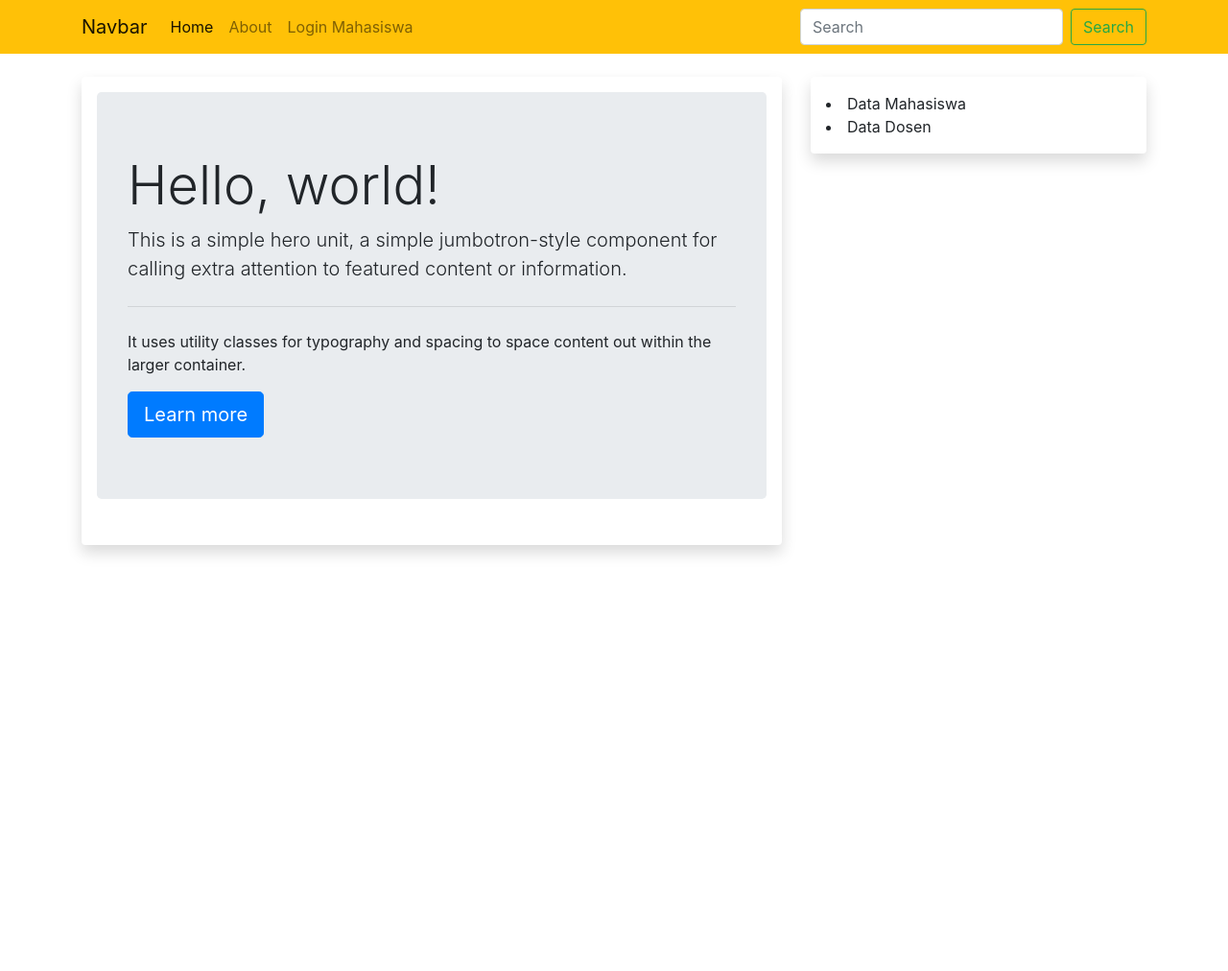
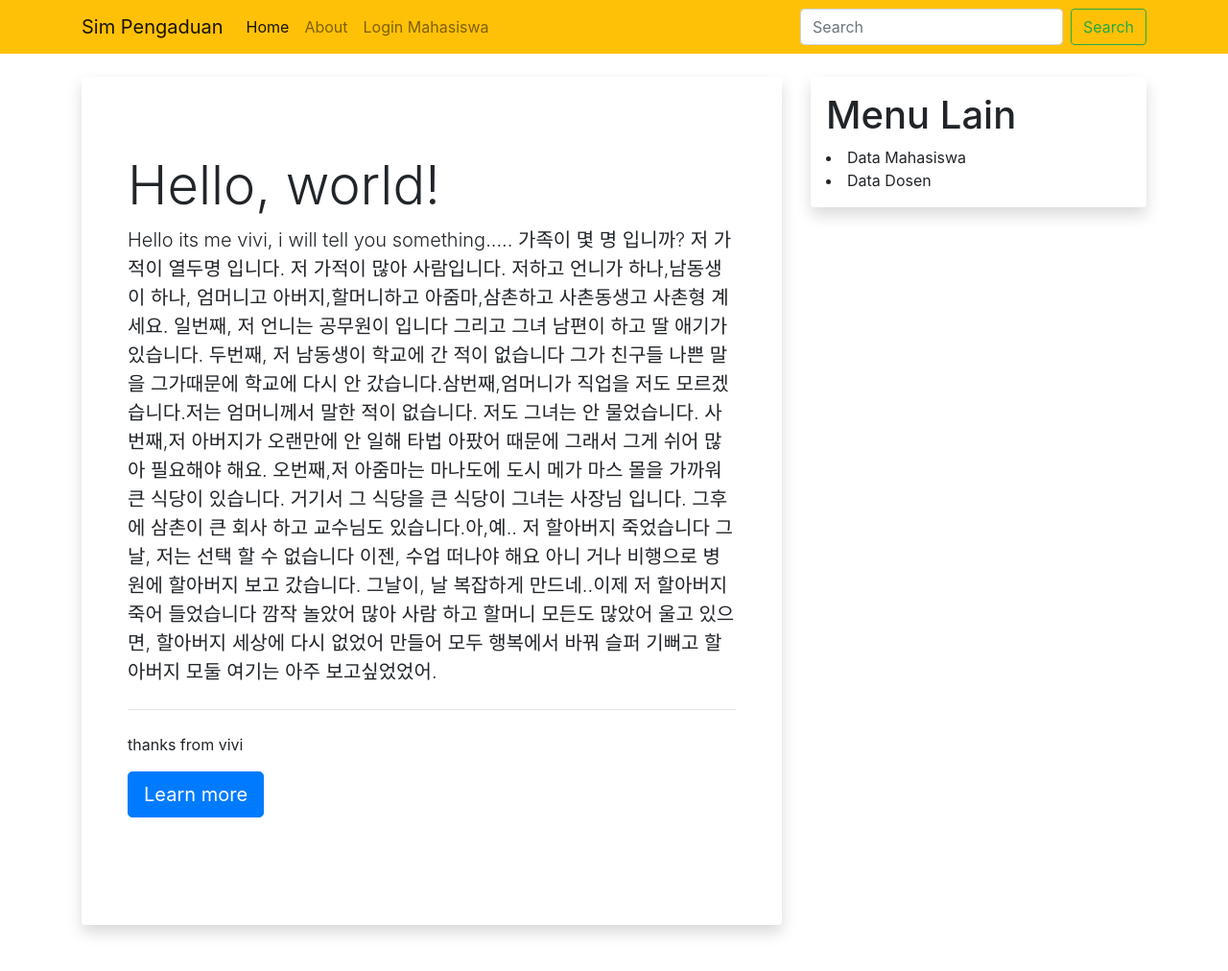
Before and after one commit to viviyanti/viviyantiweb, a Flask app: page / in a window 1280 px wide. Shown: the whole page at 96% size. Before the commit the page ends 579 px from the top, so only its background shows below. Run offline with Flask 2, Linux system fonts and the light colour scheme; some libraries are stand-ins or nearby versions.

Commit message:
for duty

```diff
--- a/sim/templates/base.html
+++ b/sim/templates/base.html
@@ -1,19 +1,18 @@
 <!DOCTYPE html>
 <html lang="en">
+  <head>
+    <meta charset="utf-8">
+    <meta name="viewport" content="width-device-width, initial-scale-1.0">
+    <link rel="stylesheet" href="{{ url_for ('static', filename='css/bootstrap.min.css')}}">
+    <link rel="stylesheet" href="{{url_for('static', filename='static/style.css')}}">
 
-<head>
-  <meta charset="UTF-8">
-  <meta name="viewport" content="width=device-width, initial-scale=1.0">
-  <link rel="stylesheet" href="{{ url_for ('static', filename='css/bootstrap.min.css')}}">
-  <link rel="stylesheet" href="{{url_for('static', filename='css/style.css')}}">
-
-  <title>Sistem Informasi Pengaduan</title>
+    <title>WELCOME TO MY WEBSITE</title>
   </head>
 
   <body>
     <nav class="navbar navbar-expand-lg navbar-light bg-warning">
       <div class="container">
-      <a class="navbar-brand" href="#">Navbar</a>
+        <a class="navbar-brand" href="#">Sim Pengaduan</a>
         <button class="navbar-toggler" type="button" data-toggle="collapse" data-target="#navbarSupportedContent"
           aria-controls="navbarSupportedContent" aria-expanded="false" aria-label="Toggle navigation">
           <span class="navbar-toggler-icon"></span>
@@ -22,19 +21,18 @@
         <div class="collapse navbar-collapse" id="navbarSupportedContent">
           <ul class="navbar-nav mr-auto">
             <li class="nav-item active">
-            <a class="nav-link" href="{{ url_for ('vmahasiswa.home')}}">Home <span
-                class="sr-only">(current)</span></a>
+              <a class="nav-link" href="{{ url_for ('vmahasiswa.home')}}">Home <span class="sr-only">(current)</span></a>
             </li>
             <li class="nav-item">
               <a class="nav-link" href="{{ url_for ('vmahasiswa.about')}}">About</a>
             </li>
-          {%if current_user.is_authenticated%}
-
-          {%else%}
+            {% if current_user.is_authenticated %}
+            {% else %}
             <li class="nav-item">
               <a class="nav-link" href="{{ url_for ('vmahasiswa.login_mahasiswa')}}">Login Mahasiswa</a>
             </li>
-          {%endif%}
+            {% endif %}
+
           </ul>
           <form class="form-inline my-2 my-lg-0">
             <input class="form-control mr-sm-2" type="search" placeholder="Search" aria-label="Search">
@@ -44,7 +42,7 @@
       </div>
     </nav>
 
-  <div class="container mt-4 ">
+    <div class="container mt-4">
       <div class="row">
         <div class="col-md-8">
           <div class="shadow p-3 mb-5 bg-white rounded">
@@ -70,31 +68,32 @@
 
         <div class="col-md-4">
           <div class="shadow p-3 mb-5 bg-white rounded">
-          {%if current_user.is_authenticated%}
-          <div class="card" style="width: 18rem;">
-            <img src="{{url_for('static', filename='img/' + current_user.foto)}}" class="card-img-top"
-              alt="...">
+
+            {% if current_user.is_authenticated %}
+            <div class="card" style="width: 20rem;">
+              <img src="{{url_for('static', filename='foto/' + current_user.foto)}}" class="card-img-top" alt="...">
               <div class="card-body">
                 <h5 class="card-title">{{current_user.nama}}</h5>
                 <p class="card-text">{{current_user.email}}</p>
               </div>
               <ul class="list-group list-group-flush">
-              <li class="list-group-item"><a href="{{ url_for ('vmahasiswa.akunmahasiswa')}}">Dasboard</a>
-              </li>
-              <li class="list-group-item"><a href="{{ url_for ('vmahasiswa.pengaduan')}}">Pengaduan</a>
-              </li>
+                <li class="list-group-item"><a href="{{ url_for ('vmahasiswa.akunmahasiswa')}}">Dashboard</a></li>
+                <li class="list-group-item"> <a href="{{url_for('vmahasiswa.pengaduan')}}">Pengaduan</a></li>
                 <li class="list-group-item">Vestibulum at eros</li>
               </ul>
               <div class="card-body">
-              <a href="{{ url_for ('vmahasiswa.editmahasiswa')}}" class="card-link">Update Data</a>
-              <a href="{{ url_for ('vmahasiswa.logout_mahasiswa')}}" class="card-link">logout</a>
+                <a href="{{ url_for ('vmahasiswa.edit_mahasiswa')}}" class="card-link">Update Profil</a>
+                <a href="{{ url_for ('vmahasiswa.logout_mahasiswa')}}" class="card-link">Logout</a>
               </div>
             </div>
-          {%else%}
+
+            {% else %}
+
+            <h1>Menu Lain</h1>
             <li>Data Mahasiswa</li>
             <li>Data Dosen</li>
-          {%endif%}
 
+            {% endif %}
           </div>
         </div>
 
@@ -102,15 +101,12 @@
 
     </div>
     </div>
-
-
-  <script src="{{url_for('static', filename='js/jquery-3.5.1.slim.min.js')}}"
-    integrity="sha384-DfXdz2htPH0lsSSs5nCTpuj/zy4C+OGpamoFVy38MVBnE+IbbVYUew+OrCXaRkfj"
-    crossorigin="anonymous"></script>
-  <script src="{{url_for('static', filename='js/popper.min.js')}}"
-    integrity="sha384-9/reFTGAW83EW2RDu2S0VKaIzap3H66lZH81PoYlFhbGU+6BZp6G7niu735Sk7lN"
-    crossorigin="anonymous"></script>
-  <script src="{{url_for('static', filename='js/bootstrap.min.js')}}"></script>
   </body>
 
+  <script src="https://code.jquery.com/jquery-3.5.1.slim.min.js"
+    integrity="sha384-DfXdz2htPH0lsSSs5nCTpuj/zy4C+OGpamoFVy38MVBnE+IbbVYUew+OrCXaRkfj" crossorigin="anonymous"></script>
+  <script src="https://cdn.jsdelivr.net/npm/popper.js@1.16.1/dist/umd/popper.min.js"
+    integrity="sha384-9/reFTGAW83EW2RDu2S0VKaIzap3H66lZH81PoYlFhbGU+6BZp6G7niu735Sk7lN" crossorigin="anonymous"></script>
+  <script src="{{url_for('static', filename='js/bootstrap.min.js')}}"></script>
+
 </html>
--- a/sim/templates/home.html
+++ b/sim/templates/home.html
@@ -3,9 +3,14 @@
 
 <div class="jumbotron">
     <h1 class="display-4">Hello, world!</h1>
-    <p class="lead">This is a simple hero unit, a simple jumbotron-style component for calling extra attention to featured content or information.</p>
+    <p class="lead">Hello its me vivi, i will tell you something.....
+    가족이 몇 명 입니까? 저 가적이 열두명 입니다.
+
+	저 가적이 많아 사람입니다. 저하고 언니가 하나,남동생이 하나, 엄머니고 아버지,할머니하고 아줌마,삼촌하고 사촌동생고 사촌형 계세요. 일번째, 저 언니는 공무원이 입니다 그리고 그녀 남편이 하고 딸 애기가 있습니다. 두번째, 저 남동생이 학교에 간 적이 없습니다 그가 친구들 나쁜 말을 그가때문에 학교에 다시 안 갔습니다.삼번째,엄머니가 직업을 저도 모르겠습니다.저는 엄머니께서 말한 적이 없습니다. 저도 그녀는 안 물었습니다. 사번째,저 아버지가 오랜만에 안 일해 타법 아팠어 때문에 그래서 그게 쉬어 많아 필요해야 해요. 오번째,저 아줌마는
+	마나도에 도시 메가 마스 몰을 가까워 큰 식당이 있습니다. 거기서 그 식당을 큰 식당이
+	그녀는 사장님 입니다. 그후에 삼촌이 큰 회사 하고 교수님도 있습니다.아,예.. 저 할아버지 죽었습니다 그날, 저는 선택 할 수 없습니다 이젠, 수업 떠나야 해요 아니 거나 비행으로 병원에 할아버지 보고 갔습니다. 그날이, 날 복잡하게 만드네..이제  저 할아버지 죽어 들었습니다 깜작 놀았어 많아 사람 하고 할머니 모든도 많았어 울고 있으면, 할아버지 세상에 다시 없었어 만들어 모두 행복에서 바꿔 슬퍼 기뻐고 할아버지 모둘 여기는 아주 보고싶었었어.</p>
     <hr class="my-4">
-    <p>It uses utility classes for typography and spacing to space content out within the larger container.</p>
+    <p>thanks from vivi</p>
     <a class="btn btn-primary btn-lg" href="#" role="button">Learn more</a>
 </div>
 
```
Lines whose indentation alone changed are shown as unchanged.
